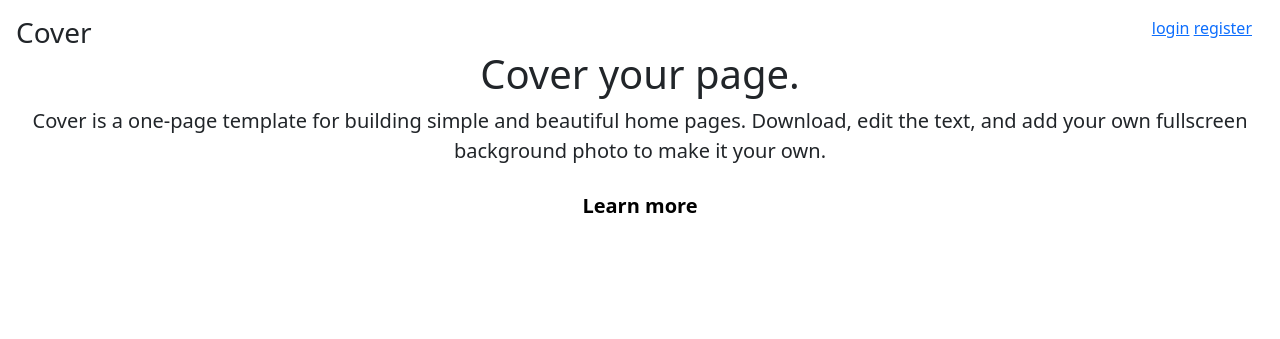
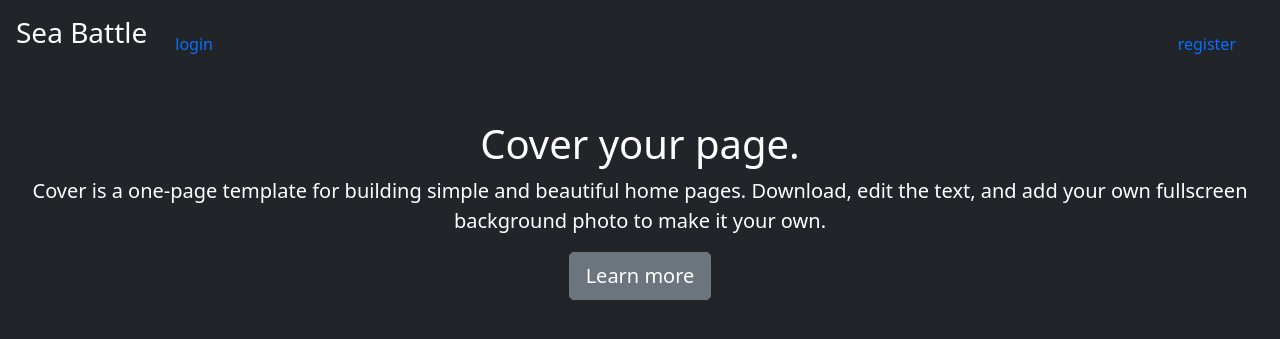
Before and after one commit to QvkkpotentialExplorer/Sea_battle-, a Flask app: page / in a window 1280 px wide. Shown: the top 339 px of the page. Run offline with Flask 3, Linux system fonts and the light colour scheme; some libraries are stand-ins or nearby versions.

Commit message:
update  prob

```diff
--- a/blueprints/templates/index.html
+++ b/blueprints/templates/index.html
@@ -1,45 +1,54 @@
-<!DOCTYPE html>
+<!doctype html>
 <html lang="en">
 <head>
-    <meta charset="UTF-8">
-    <title>Title</title>
-    <style>
+    <meta charset="utf-8">
+    <meta name="viewport" content="width=device-width, initial-scale=1, shrink-to-fit=no">
+    <meta name="description" content="">
+    <meta name="author" content="">
+    <link rel="icon" href="/docs/4.0/assets/img/favicons/favicon.ico">
+
+    <title>Cover Template for Bootstrap</title>
+
+    <link rel="canonical" href="https://getbootstrap.com/docs/4.0/examples/cover/">
+
+    <!-- Bootstrap core CSS -->
+    <link href="../../dist/css/bootstrap.min.css" rel="stylesheet">
+
+    <!-- Custom styles for this template -->
+    <link href="cover.css" rel="stylesheet">
+</head>
+<style>
         @import '/static/css/bootstrap.min.css';
+</style>
 
-
-    </style>
-</head>
-<body class="d-flex h-100 text-center text-bg-dark">
-<div class="cover-container d-flex w-100 h-100 p-3 mx-auto flex-column">
+<body class="text-center bg-dark text-white">
+<div class="cover-container d-flex h-100 p-3 mx-auto flex-column">
     <header class="mb-auto">
         <div>
-            <h3 class="float-md-start mb-0">Cover</h3>
-            <nav class="nav nav-masthead justify-content-center float-md-end">
+            <h3 class="float-md-start mb-0">Sea Battle</h3>
+            <nav class="navbar navbar-light ">
                 <div class="container-fluid">
-                    <a href="{{ url_for('auth_page.login') }}">login</a>
-                    <a href="{{ url_for('auth_page.register') }}">register</a>
+                    <a class="nav-link active" href="{{ url_for('auth_page.login') }}">login</a>
+                    <a class="nav-link" href="{{ url_for('auth_page.register') }}">register</a>
                     {% if current_user.is_authenticated %}
-                    <a href="{{ url_for('profile.user') }}">{{ current_user.login }}</a>
+                    <a class="nav-link" href="{{ url_for('profile.user') }}">{{ current_user.login }}</a>
                     {% endif %}
                 </div>
             </nav>
         </div>
     </header>
 
-    <main class="px-3">
-        <h1>Cover your page.</h1>
+    <main role="main" class="inner cover mt-5">
+        <h1 class="cover-heading">Cover your page.</h1>
         <p class="lead">Cover is a one-page template for building simple and beautiful home pages. Download, edit the
             text, and add your own fullscreen background photo to make it your own.</p>
         <p class="lead">
-            <a href="#" class="btn btn-lg btn-light fw-bold border-white bg-white">Learn more</a>
+            <a href="#" class="btn btn-lg btn-secondary">Learn more</a>
         </p>
     </main>
-
-    <footer class="mt-auto text-white-50">
-        <p>Cover template for <a href="https://getbootstrap.com/" class="text-white">Bootstrap</a>, by <a
-                href="https://twitter.com/mdo" class="text-white">@mdo</a>.</p>
-    </footer>
 </div>
+</body>
+</html>
 <!--<body>-->
 <!--<a href="{{ url_for('auth_page.login') }}">login</a>-->
 <!--<a href="{{ url_for('auth_page.register') }}">register</a>-->
@@ -47,4 +56,3 @@
 <!--<a href="{{ url_for('profile.user') }}">{{ current_user.login }}</a>-->
 <!--{% endif %}-->
 <!--</body>-->
-</html>
```
